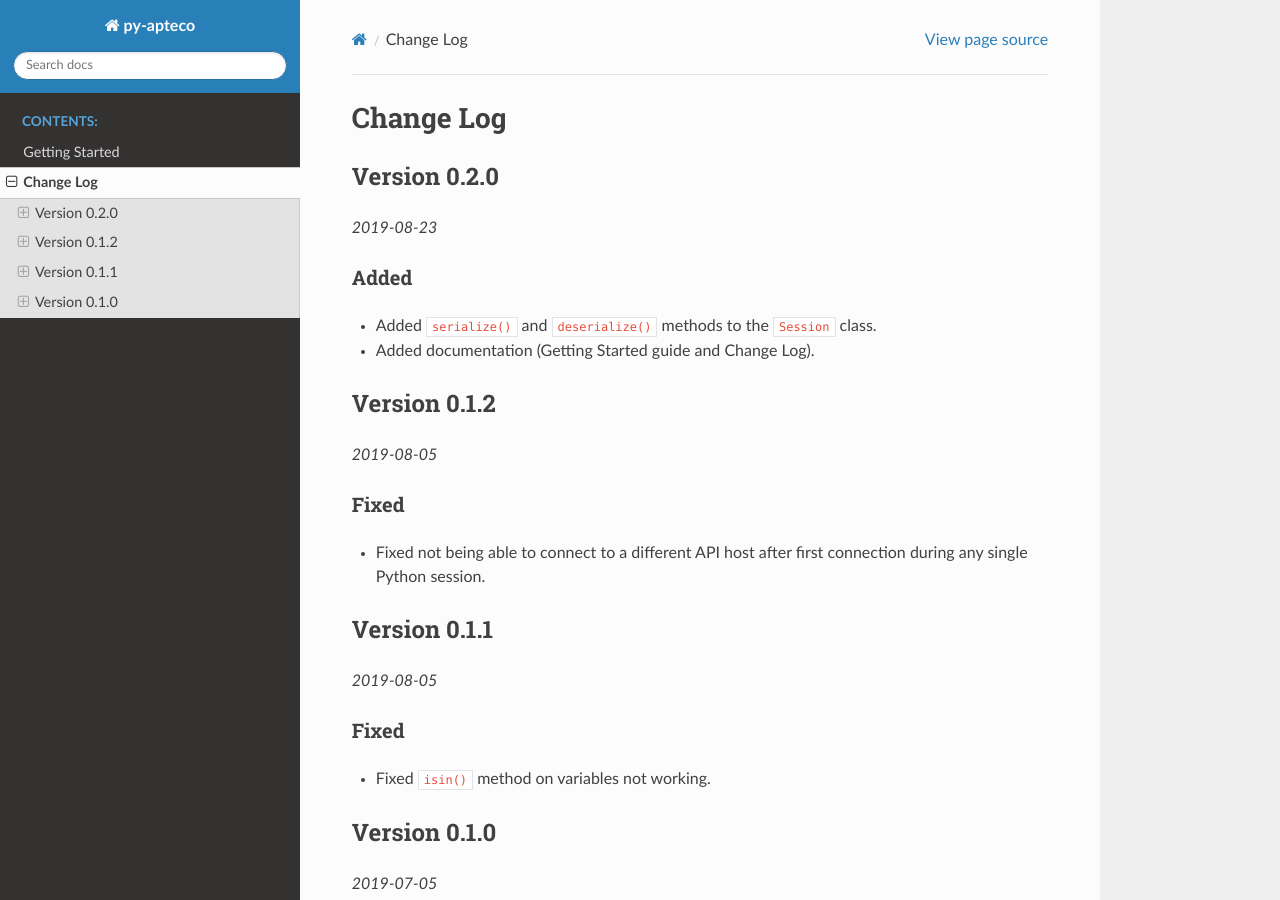
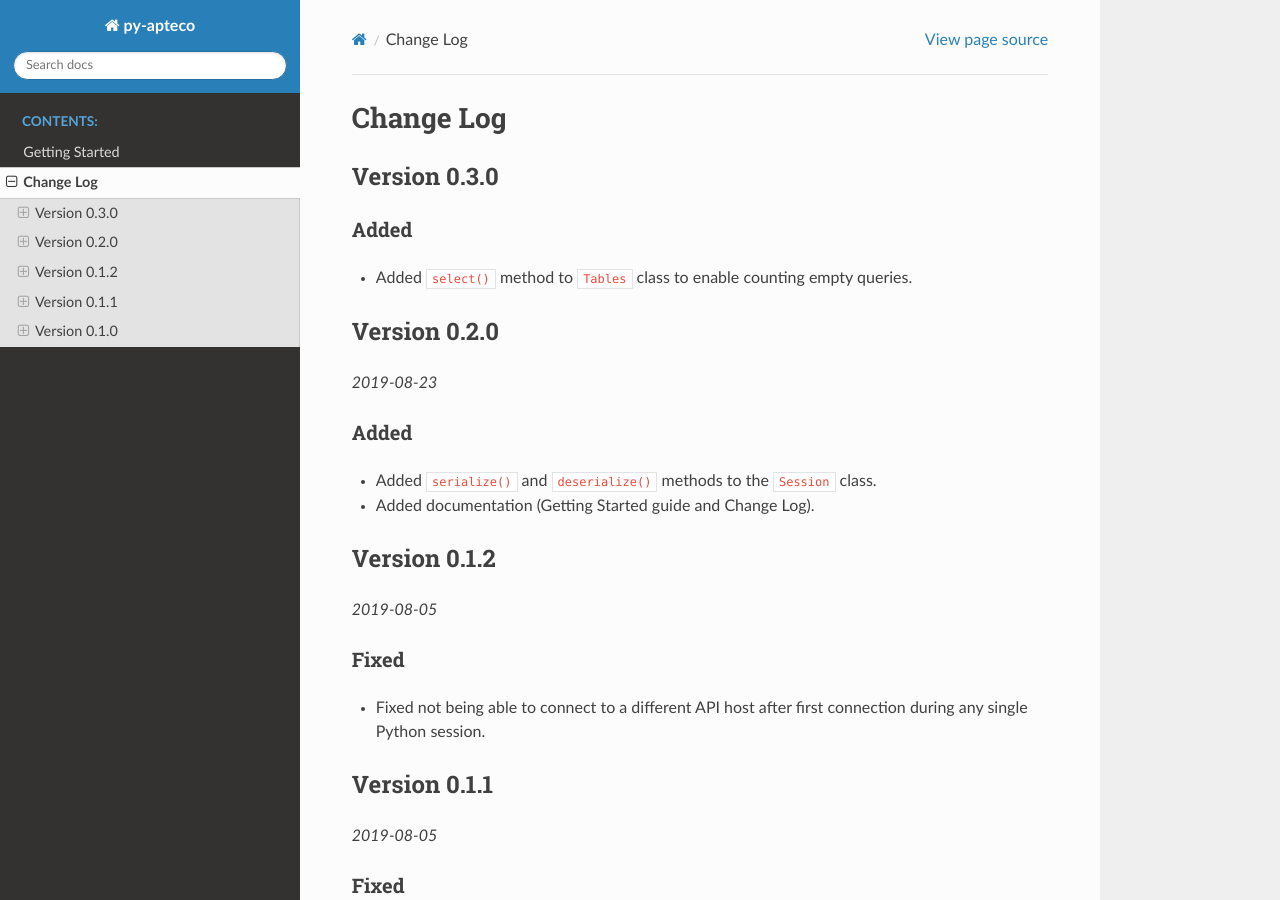
Before and after one commit to Apteco/py-apteco, a Sphinx documentation site: the page built from docs/source/changelog.rst, in a window 1280 px wide and 900 px high. Built offline with Sphinx 7.4.7 and the Read the Docs theme 2.0.0, drawn with Linux system fonts in a browser that asks for light colours.

Commit message:
Changelog for Table.select() method [AB#354]

```diff
--- a/docs/source/changelog.rst
+++ b/docs/source/changelog.rst
@@ -1,5 +1,13 @@
 Change Log
 ==========
+
+Version 0.3.0
+-------------
+
+Added
+^^^^^
+* Added ``select()`` method to ``Tables`` class to enable counting empty queries.
+
 
 Version 0.2.0
 -------------
```
